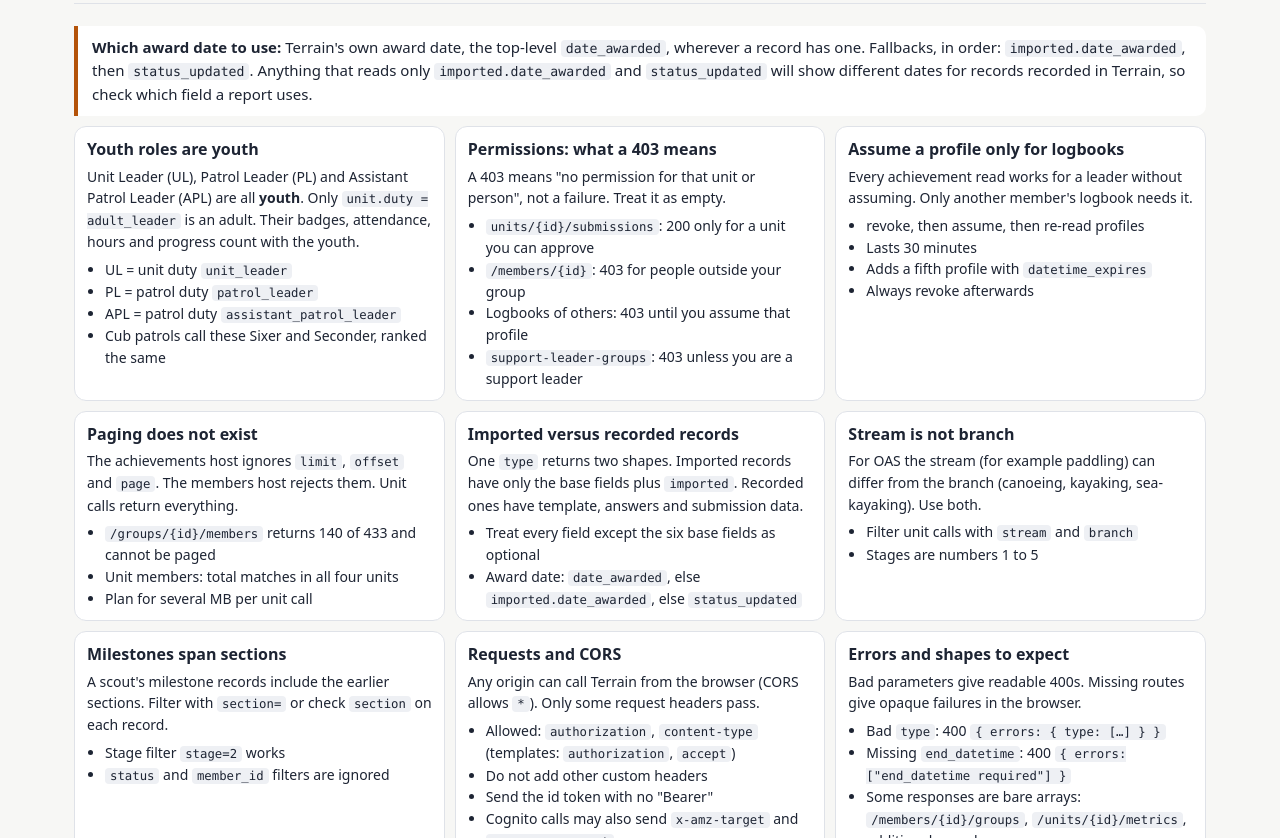
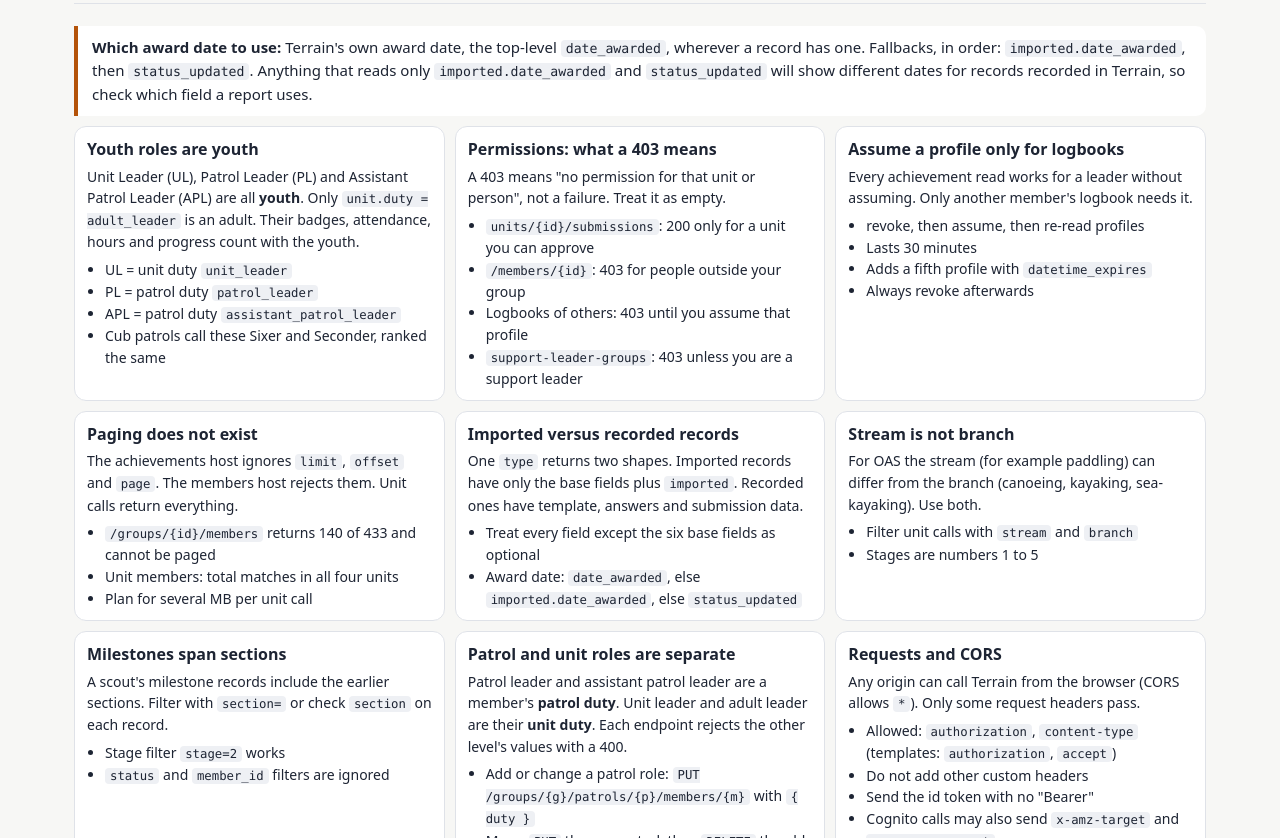
Before and after one commit to TymonDomanko/Terrain-API-Documentation, a plain HTML site: page index.html in a window 1280 px wide. Shown: the part 11162-12000 px from the top of the page. Drawn offline with Linux system fonts and the light colour scheme.

Commit message:
Document tested patrol, duty and unit leader writes
Adds the results of testing patrol membership, patrol leader, assistant patrol
leader and unit leader changes on one adult leader record (each reverted and
verified against a snapshot), the allowed duty values, the 400 error shapes,
and what was deliberately not tested. Updates the writes table and rules on
the reference page.

Co-Authored-By: Claude Sonnet 5.5 <noreply@anthropic.com>

```diff
--- a/index.html
+++ b/index.html
@@ -450,6 +450,7 @@ const RULES = [
   { h:'Imported versus recorded records', p:'One <code>type</code> returns two shapes. Imported records have only the base fields plus <code>imported</code>. Recorded ones have template, answers and submission data.', l:['Treat every field except the six base fields as optional', 'Award date: <code>date_awarded</code>, else <code>imported.date_awarded</code>, else <code>status_updated</code>'] },
   { h:'Stream is not branch', p:'For OAS the stream (for example paddling) can differ from the branch (canoeing, kayaking, sea-kayaking). Use both.', l:['Filter unit calls with <code>stream</code> and <code>branch</code>', 'Stages are numbers 1 to 5'] },
   { h:'Milestones span sections', p:'A scout\'s milestone records include the earlier sections. Filter with <code>section=</code> or check <code>section</code> on each record.', l:['Stage filter <code>stage=2</code> works', '<code>status</code> and <code>member_id</code> filters are ignored'] },
+  { h:'Patrol and unit roles are separate', p:'Patrol leader and assistant patrol leader are a member\'s <strong>patrol duty</strong>. Unit leader and adult leader are their <strong>unit duty</strong>. Each endpoint rejects the other level\'s values with a 400.', l:['Add or change a patrol role: <code>PUT /groups/{g}/patrols/{p}/members/{m}</code> with <code>{ duty }</code>', 'Move: <code>PUT</code> the new patrol, then <code>DELETE</code> the old (a member can briefly be in both)', 'Unit duty: <code>PUT /groups/{g}/units/{u}/members/{m}</code> with <code>{ duty, unit_council }</code>', 'Tested and reverted on one adult record; a patrol cannot be deleted once created'] },
   { h:'Requests and CORS', p:'Any origin can call Terrain from the browser (CORS allows <code>*</code>). Only some request headers pass.', l:['Allowed: <code>authorization</code>, <code>content-type</code> (templates: <code>authorization</code>, <code>accept</code>)', 'Do not add other custom headers', 'Send the id token with no "Bearer"', 'Cognito calls may also send <code>x-amz-target</code> and <code>x-amz-user-agent</code>'] },
   { h:'Errors and shapes to expect', p:'Bad parameters give readable 400s. Missing routes give opaque failures in the browser.', l:['Bad <code>type</code>: 400 <code>{ errors: { type: […] } }</code>', 'Missing <code>end_datetime</code>: 400 <code>{ errors: ["end_datetime required"] }</code>', 'Some responses are bare arrays: <code>/members/{id}/groups</code>, <code>/units/{id}/metrics</code>, additional-award specs', 'A missing template: 404, non-JSON body'] },
   { h:'Dates and sizes', p:'Dates are mostly <code>yyyy-mm-dd</code>; timestamps are ISO with offsets. Responses are big.', l:['<code>status_updated</code>: <code>2026-11-12T09:24:06.001357+00:00</code>', 'Finalised submissions: 906 KB. OAS unfiltered: 1.9 MB', 'Event CSV uses <code>dd/mm/yyyy</code> and 12-hour times'] },
@@ -471,8 +472,12 @@ const WRITES = [
   ['POST achievements /submissions/{id}/assessments', '{ outcome, comment }', '204'],
   ['POST achievements /members/{id}/achievements/{aid}/archive?submission_id=', 'none', '204'],
   ['POST/PUT/DELETE achievements /members/{id}/achievements, /logbook, /import-achievements', 'record', ''],
-  ['PUT/DELETE members /groups/{g}/units/{u}/members/{m}', '{ duty, unit_council }', '204'],
-  ['POST members /groups/{g}/units, /groups/{g}/patrols, /units/{u}/patrols', '{ name, unit_id }', ''],
+  ['PUT members /groups/{g}/patrols/{p}/members/{m} (add to a patrol, set patrol duty) [tested, reverted]', '{ duty: member | patrol_leader | assistant_patrol_leader }', '204 (unknown duty: 400)'],
+  ['DELETE members /groups/{g}/patrols/{p}/members/{m} (remove from a patrol) [tested, reverted]', 'none', '204 (not a member: 400)'],
+  ['PUT members /groups/{g}/units/{u}/members/{m} (set unit duty and council) [tested, reverted]', '{ duty: member | adult_leader | unit_leader, unit_council }', '204 (patrol duty here: 400)'],
+  ['DELETE members /groups/{g}/units/{u}/members/{m}, /groups/{g}/units/{u}', 'none', '204'],
+  ['POST members /groups/{g}/units', '{ name, section }', '200'],
+  ['POST members /groups/{g}/patrols, /units/{u}/patrols (create a patrol; <strong>no call exists to delete or rename one</strong>)', '{ name, unit_id }', ''],
   ['PATCH members /users/{username}', '{ email }', ''],
   ['POST members /support-leader-access', '{ member_id, group_id, access_level, action, request_note }', ''],
   ['POST members /members/{id}/reset', 'none', '200, <strong>body contains a new password</strong>'],
```
Also changed, not shown: 2 other files.
